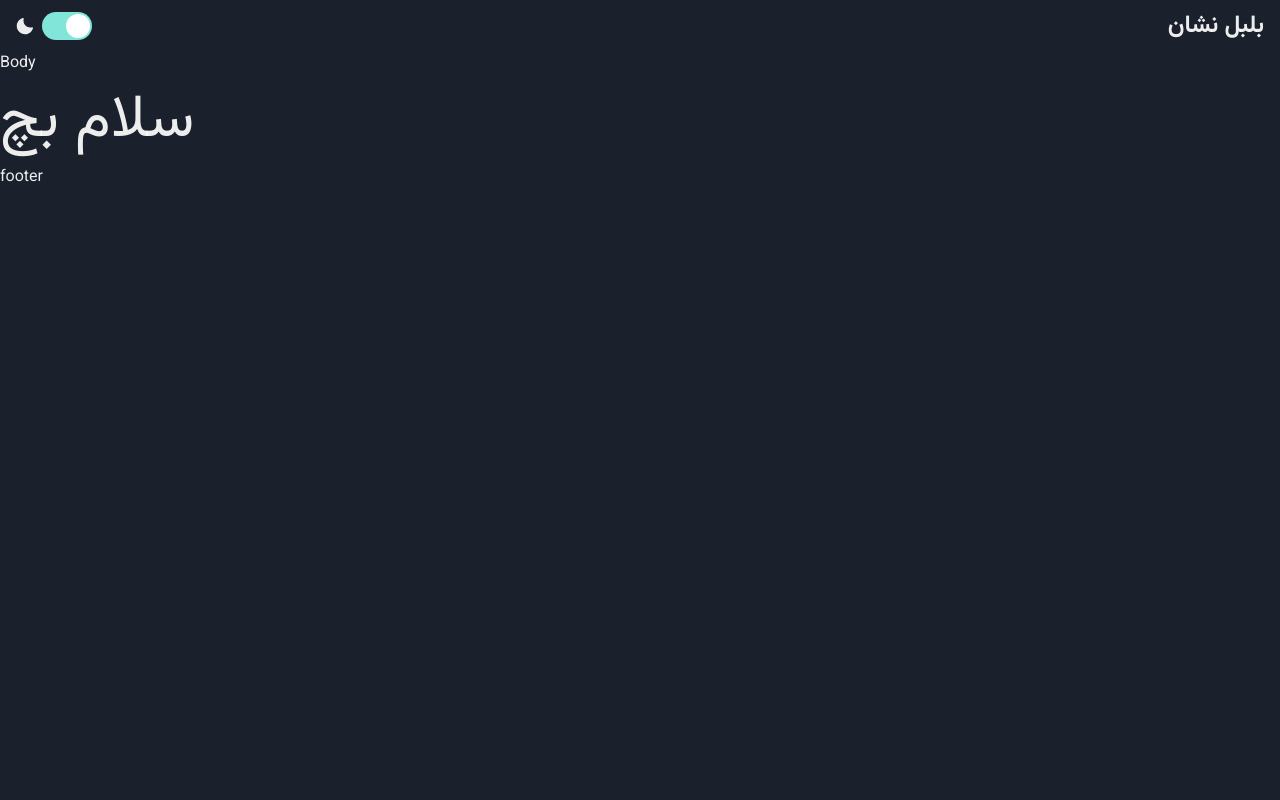
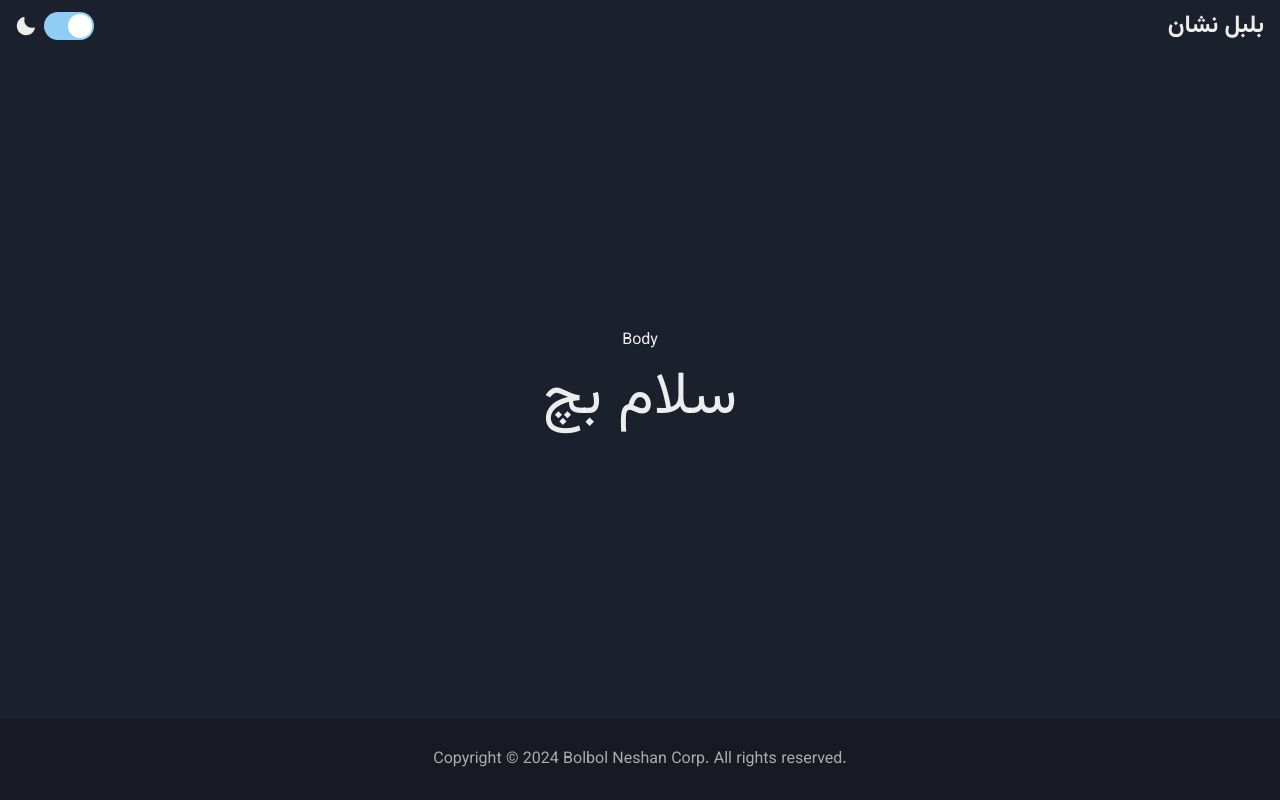
Before and after one commit to Arashjp8/bolbolNeshan-web, a React (Vite) app: page / in a window 1280 px wide. Built offline with nearby package versions, Linux system fonts and the light colour scheme.

Commit message:
[checkpoint] - some layout changes

```diff
--- a/src/App.tsx
+++ b/src/App.tsx
@@ -2,14 +2,15 @@ import "./App.css";
 import Navbar from "./components/Navbar";
 import Body from "./components/Body";
 import Footer from "./components/Footer";
+import { VStack } from "@chakra-ui/react";
 
 function App() {
   return (
-    <>
+    <VStack height={"100vh"} width={"100vw"}>
       <Navbar />
       <Body />
       <Footer />
-    </>
+    </VStack>
   );
 }
 
--- a/src/components/Body.tsx
+++ b/src/components/Body.tsx
@@ -2,7 +2,16 @@ import { Box, Text } from "@chakra-ui/react";
 
 function Body() {
   return (
-    <Box>
+    <Box
+      paddingX={4}
+      paddingY={2}
+      height={"100vh"}
+      width={"100%"}
+      display={"flex"}
+      flexDirection={"column"}
+      justifyContent={"center"}
+      alignItems={"center"}
+    >
       <div>Body</div>
       <Text fontSize={"6xl"}>سلام بچ</Text>
     </Box>
--- a/src/components/Footer.tsx
+++ b/src/components/Footer.tsx
@@ -1,9 +1,20 @@
-import { HStack } from "@chakra-ui/react";
+import { HStack, Link, Text, useColorModeValue } from "@chakra-ui/react";
 
 function Footer() {
+  const textColor = useColorModeValue("blackAlpha.700", "whiteAlpha.700");
+  const bgColor = useColorModeValue("gray.200", "gray.900");
   return (
-    <HStack>
-      <div>footer</div>
+    <HStack
+      justifyContent={"center"}
+      alignItems={"center"}
+      w={"100%"}
+      h={"100px"}
+      bg={bgColor}
+    >
+      <Text color={textColor}>
+        Copyright © 2024 <Link href={"#"}>Bolbol Neshan Corp.</Link> All rights
+        reserved.
+      </Text>
     </HStack>
   );
 }
--- a/src/components/Navbar.tsx
+++ b/src/components/Navbar.tsx
@@ -3,7 +3,7 @@ import SwitchColorMode from "./SwitchColorMode";
 
 function Navbar() {
   return (
-    <HStack paddingX={4} paddingY={2} justifyContent={"space-between"}>
+    <HStack paddingX={4} paddingY={2} justifyContent={"space-between"} width={"100%"}>
       <SwitchColorMode />
       <Link href={"#"} fontSize={"2xl"} fontWeight={"bold"}>
         بلبل نشان
--- a/src/components/SwitchColorMode.tsx
+++ b/src/components/SwitchColorMode.tsx
@@ -5,11 +5,11 @@ function SwitchColorMode() {
   const { colorMode, toggleColorMode } = useColorMode();
   return (
     <HStack spacing={2}>
-      <Icon fontSize={"lg"}>{<MoonIcon />}</Icon>
+      <Icon fontSize={"xl"}>{<MoonIcon />}</Icon>
       <Switch
         isChecked={colorMode === "dark"}
         onChange={toggleColorMode}
-        colorScheme={"teal"}
+        //colorScheme={"teal"}
         size={"lg"}
         isFocusable
       />
```
